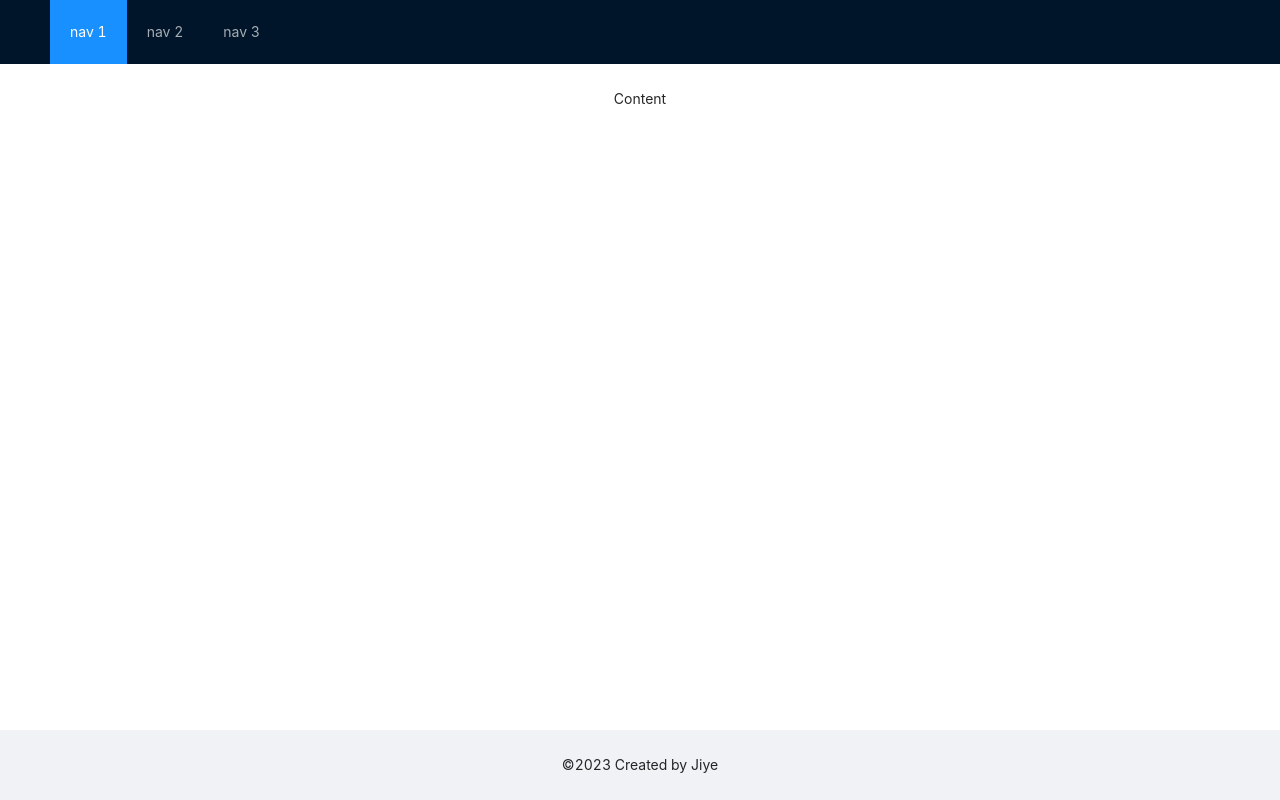
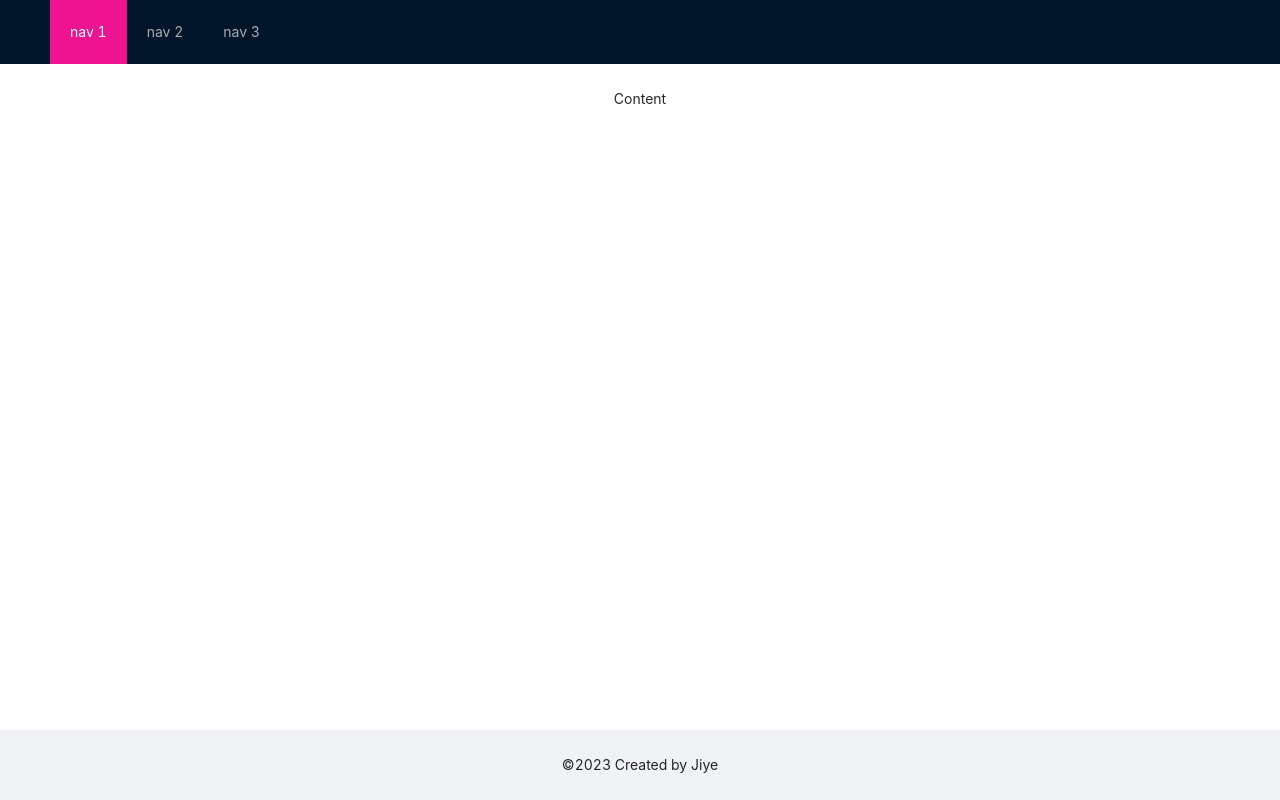
Before and after one commit to jiyemun/-rxjsTest, a Vue app: page / in a window 1280 px wide. Built offline with nearby package versions, Linux system fonts and the light colour scheme.

Commit message:
Design: layout color setting

```diff
--- a/index.html
+++ b/index.html
@@ -2,9 +2,9 @@
 <html lang="en">
   <head>
     <meta charset="UTF-8" />
-    <link rel="icon" type="image/svg+xml" href="/vite.svg" />
+    <link rel="icon" type="image" href="/src/assets/logo.png" />
     <meta name="viewport" content="width=device-width, initial-scale=1.0" />
-    <title>Vite + Vue + TS</title>
+    <title>RxJS Test</title>
   </head>
   <body>
     <div id="app"></div>
--- a/src/style.css
+++ b/src/style.css
@@ -78,3 +78,7 @@ button:focus-visible {
     background-color: #f9f9f9;
   }
 }
+
+.ant-menu.ant-menu-dark .ant-menu-item-selected, .ant-menu-submenu-popup.ant-menu-dark .ant-menu-item-selected, .ant-menu-dark.ant-menu-horizontal > .ant-menu-item:hover{
+  background-color: #ee1391 !important;
+}
```
Also changed, not shown: src/assets/logo.png (added).
